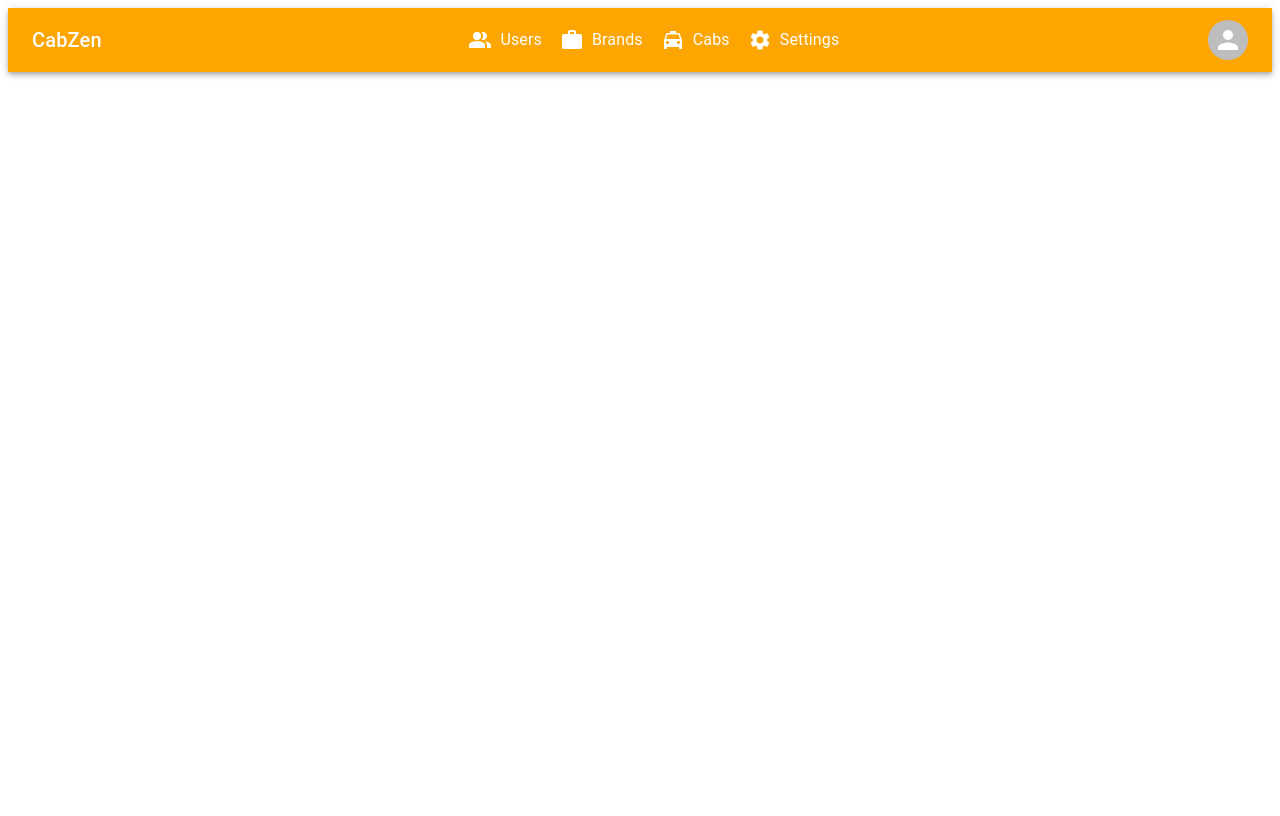
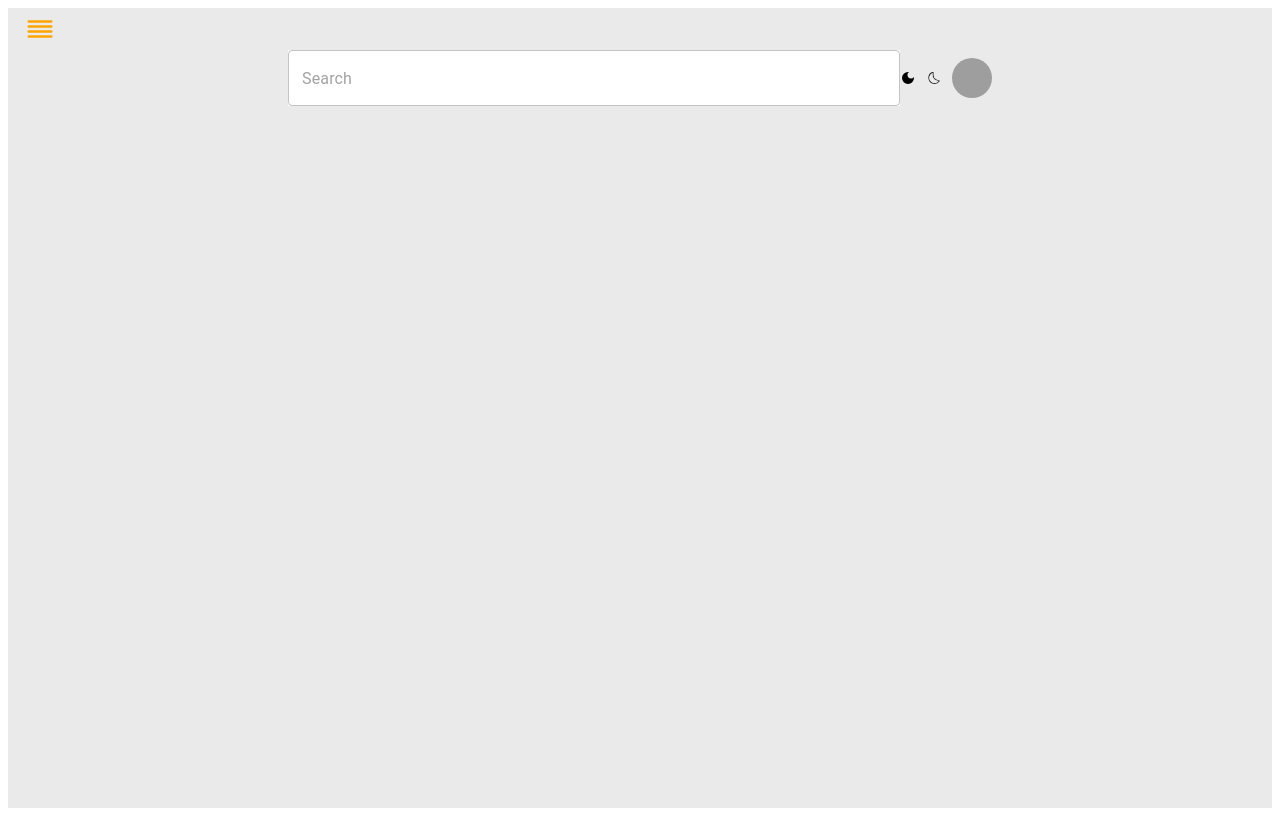
Before and after one commit to Supragya2912/cabzen-fe, a Next.js app: page /dashboard in a window 1280 px wide. Built offline with nearby package versions, Linux system fonts and the light colour scheme; grey boxes are pictures that could not be loaded.

Commit message:
added search bar

```diff
--- a/package.json
+++ b/package.json
@@ -21,6 +21,7 @@
     "next": "14.1.0",
     "react": "^18",
     "react-dom": "^18",
+    "react-icons": "^5.0.1",
     "react-redux": "^9.1.0",
     "redux-persist": "^6.0.0"
   },
--- a/src/app/components/Dashboard.jsx
+++ b/src/app/components/Dashboard.jsx
@@ -1,15 +1,45 @@
-import React from 'react'
-import Navbar from './Navbar'
+"use client"
+import React, { useState } from 'react';
+import Navbar from './Navbar';
+import { Typography, TextField } from '@mui/material';
+import Box from '@mui/material/Box';
+import Tabs from '@mui/material/Tabs';
+import Tab from '@mui/material/Tab';
+import Avatar from '@mui/material/Avatar';
+import { MdDarkMode } from "react-icons/md";
+import { CiDark } from "react-icons/ci";
 
 const Dashboard = () => {
-  return (
-    <>
-    <div >
-    <Navbar/>
-    </div>
 
-    </>
-  )
+    const [value, setValue] = useState(0);
+
+    const handleChange = (event, newValue) => {
+        setValue(newValue);
+    };
+
+    return (
+        <>
+            <div style={{
+                height: '100vh',
+                backgroundColor: '#EAEAEA',
+            }}>
+                <Navbar />
+                <div style={{ display: 'flex', alignItems: 'center', justifyContent:"center",padding: '0 20px' }}>
+                    <div style={{ width: '50%', display: 'flex', justifyContent: 'center', backgroundColor: "white" }}>
+                        <TextField fullWidth placeholder='Search'></TextField>
+                    </div>
+
+                    <div style={{ display: 'flex', alignItems: 'center' }}>
+                        <MdDarkMode style={{ marginRight: 10 }} />
+                        <CiDark style={{ marginRight: 10 }} />
+                        <Avatar alt="Avatar" src="/avatar.jpg" />
+                    </div>
+
+                </div>
+
+            </div>
+        </>
+    );
 }
 
-export default Dashboard
+export default Dashboard;
--- a/src/app/components/Navbar.jsx
+++ b/src/app/components/Navbar.jsx
@@ -1,53 +1,64 @@
 "use client"
-import React from 'react';
-import { AppBar, Toolbar, Typography, IconButton, Avatar } from '@mui/material';
-import PeopleAltIcon from '@mui/icons-material/PeopleAlt';
-import WorkIcon from '@mui/icons-material/Work';
-import LocalTaxiIcon from '@mui/icons-material/LocalTaxi';
-import SettingsIcon from '@mui/icons-material/Settings';
-import { useSelector } from 'react-redux';
+import React, { useState } from 'react';
+import Box from '@mui/material/Box';
+import Drawer from '@mui/material/Drawer';
+import Button from '@mui/material/Button';
+import List from '@mui/material/List';
+import ListItem from '@mui/material/ListItem';
+import ListItemButton from '@mui/material/ListItemButton';
+import ListItemIcon from '@mui/material/ListItemIcon';
+import ListItemText from '@mui/material/ListItemText';
+import { TbBrand4Chan } from "react-icons/tb";
+import { ImUsers } from "react-icons/im";
+import { IoMdCar } from "react-icons/io";
+import { FiAlignJustify } from "react-icons/fi";
+import { MdDashboard } from "react-icons/md";
+import { IoSettings } from "react-icons/io5";
 
 
-const Navbar = () => {
 
-    const userData = useSelector((state) => state.loginReducer)
-    console.log(userData);
+export default function TemporaryDrawer() {
+
+    const [open, setOpen] = useState(false);
+
+    const toggleDrawer = (newOpen) => () => {
+        setOpen(newOpen);
+    };
+
+    const DrawerList = (
+        <Box sx={{ width: 250, backgroundColor: "#23252D", height: "100vh" }} role="presentation" onClick={toggleDrawer(false)}>
+            <div style={{ display: 'flex', justifyContent: 'center', alignItems: 'center', height: '100px', backgroundColor: 'black' }}>
+                <div style={{ color: 'white', fontSize: '24px' }}>ＣＡＢＺＥＮ</div>
+            </div>
+
+            <List>
+                {['Dashboard', 'Users', 'Cabs', 'Brands', 'Settings'].map((text, index) => (
+                    <ListItem key={text} disablePadding>
+                        <ListItemButton sx={{ '&:hover': { border: '1px solid orange' } }}>
+                            <ListItemIcon>
+                                {
+                                    index === 0 ? <MdDashboard style={{ color: "orange" }} /> :
+                                        index === 2 ? <IoMdCar style={{ color: "orange" }} /> :
+                                            index === 1 ? <ImUsers style={{ color: "orange" }} /> :
+                                                index === 3 ? <TbBrand4Chan style={{ color: "orange" }} /> :
+                                                    index === 4 ? <IoSettings style={{ color: "orange" }} /> :
+                                                        null
+                                }
+                            </ListItemIcon>
+                            <ListItemText sx={{ color: "white" }} primary={text} />
+                        </ListItemButton>
+                    </ListItem>
+                ))}
+            </List>
+        </Box>
+    );
+
     return (
-        <AppBar position="static" style={{ backgroundColor: "orange" }}>
-            <Toolbar style={{ justifyContent: 'space-between' }}>
-                <Typography variant="h6" style={{ color: 'white' }}>
-                    CabZen
-                </Typography>
-                <div style={{ display: 'flex', alignItems: 'center' }}>
-                    <div style={{ display: 'flex', alignItems: 'center' }}>
-                        <IconButton color="inherit">
-                            <PeopleAltIcon />
-                        </IconButton>
-                        <Typography variant="body1" style={{ color: 'white', marginRight: '10px' }}>Users</Typography>
-                    </div>
-                    <div style={{ display: 'flex', alignItems: 'center' }}>
-                        <IconButton color="inherit">
-                            <WorkIcon />
-                        </IconButton>
-                        <Typography variant="body1" style={{ color: 'white', marginRight: '10px' }}>Brands</Typography>
-                    </div>
-                    <div style={{ display: 'flex', alignItems: 'center' }}>
-                        <IconButton color="inherit">
-                            <LocalTaxiIcon />
-                        </IconButton>
-                        <Typography variant="body1" style={{ color: 'white', marginRight: '10px' }}>Cabs</Typography>
-                    </div>
-                    <div style={{ display: 'flex', alignItems: 'center' }}>
-                        <IconButton color="inherit">
-                            <SettingsIcon />
-                        </IconButton>
-                        <Typography variant="body1" style={{ color: 'white', marginRight: '10px' }}>Settings</Typography>
-                    </div>
-                </div>
-                <Avatar />
-            </Toolbar>
-        </AppBar>
+        <div>
+            <Button onClick={toggleDrawer(true)}><FiAlignJustify size={30} style={{ color: "orange" }} /></Button>
+            <Drawer open={open} onClose={toggleDrawer(false)}>
+                {DrawerList}
+            </Drawer>
+        </div>
     );
-};
-
-export default Navbar;
+}
```
Also changed, not shown: 1 other file (tests, documents, lock files or other folders).
